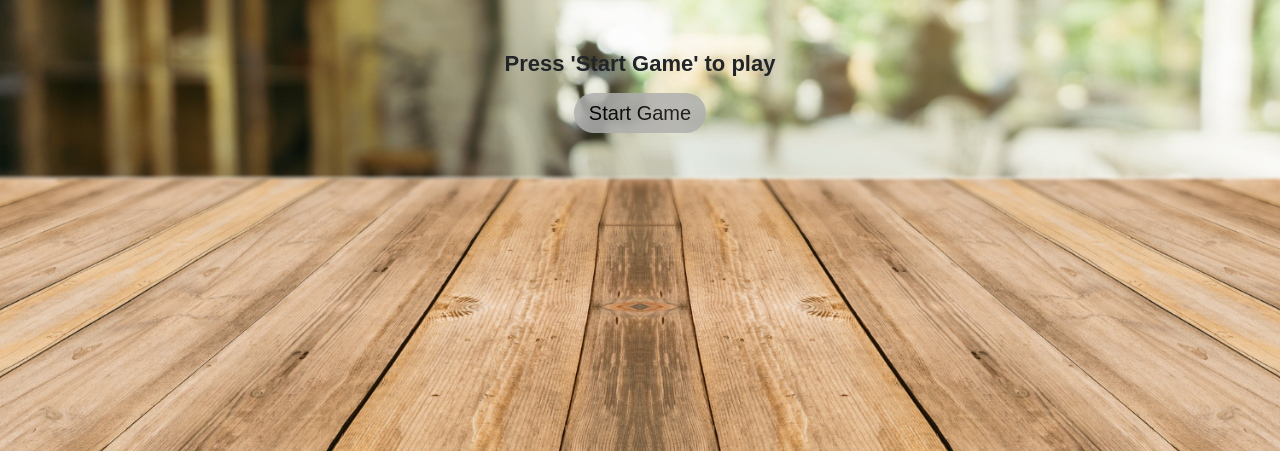
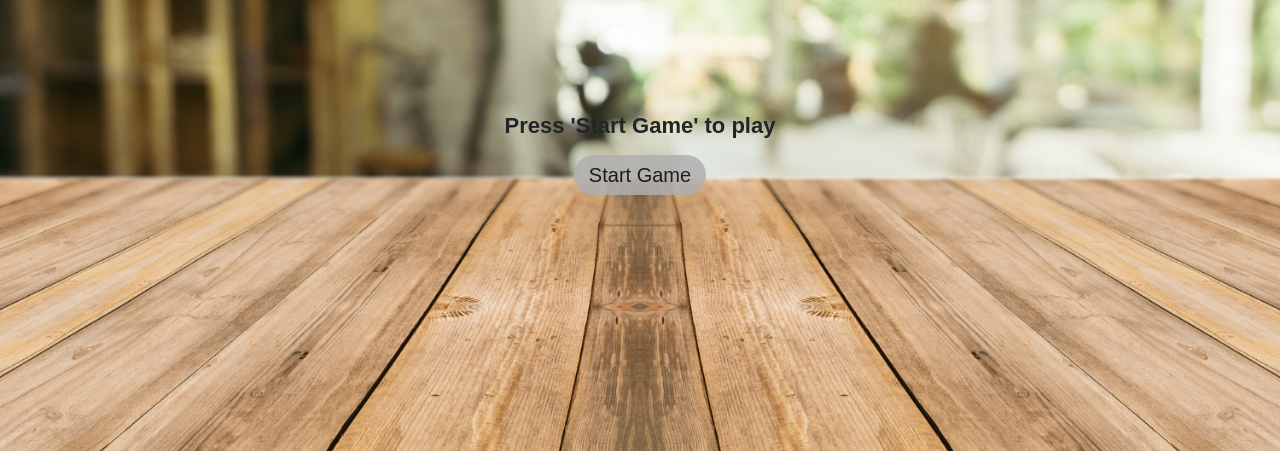
Before and after one commit to Gantze/Zbarci-Dice-Game, a plain HTML site: page index.html in a window 1280 px wide. Shown: the part 349-800 px from the top of the page. Drawn offline with nearby package versions, Linux system fonts and the light colour scheme; a web font is replaced by a local one.

Commit message:
css file update

```diff
--- a/css/style.css
+++ b/css/style.css
@@ -52,7 +52,7 @@ h1 {
 }
 
 #start-game-box {
-    margin-top: 50px;
+    margin-top: 112px;
     display: flex;
     flex-direction: column;
     align-items: center;
```
